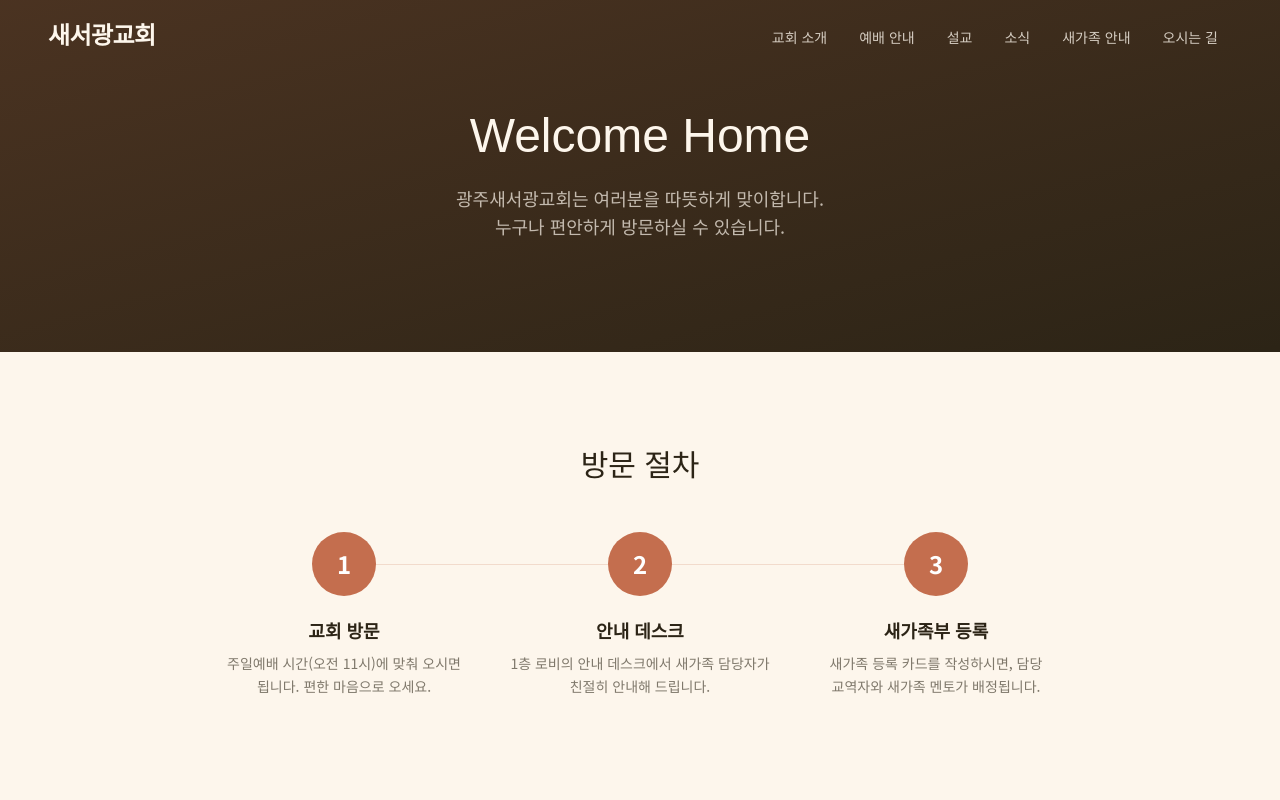
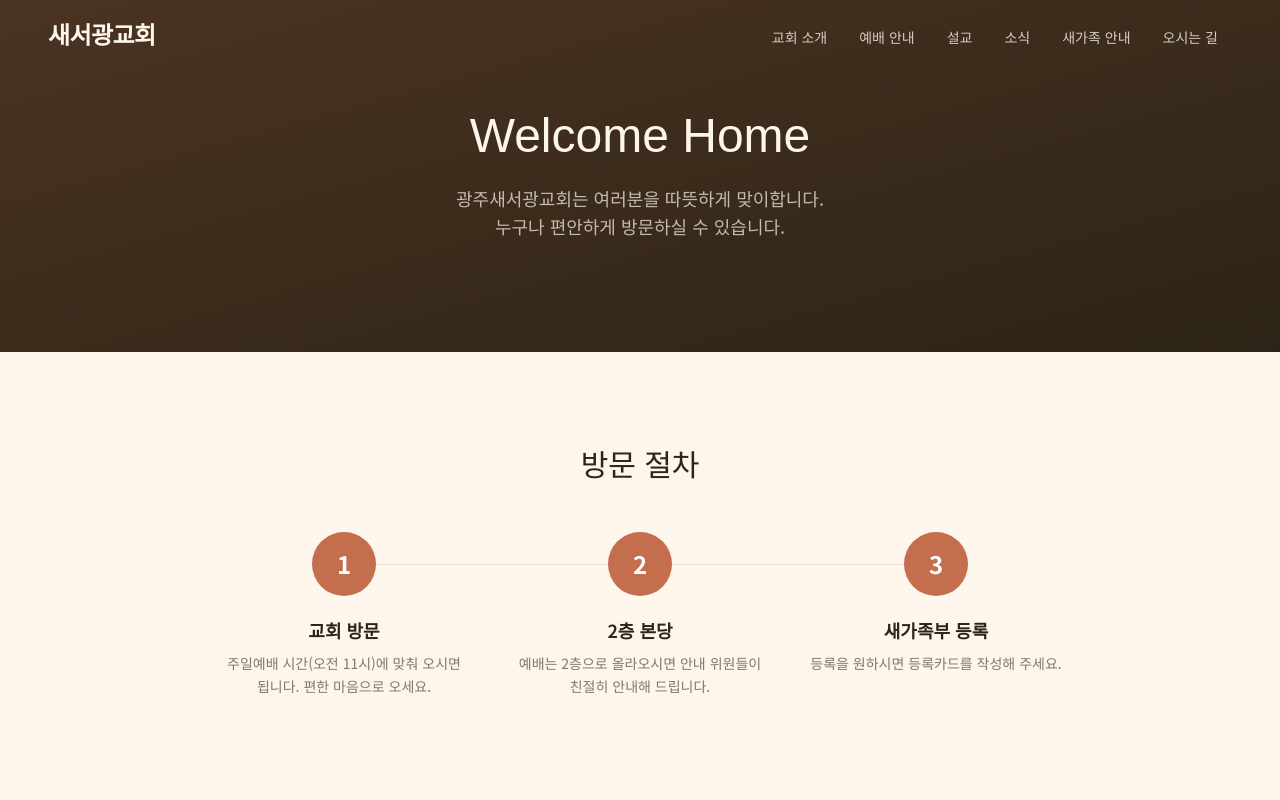
Before and after one commit to kjinho0245-commits/gwangju-seokkwang-church, a Next.js app: page /newcomer in a window 1280 px wide. Shown: the top 800 px of the page. Built offline with nearby package versions, Linux system fonts and the light colour scheme.

Commit message:
Update newcomer page visit steps

```diff
--- a/src/app/newcomer/page.tsx
+++ b/src/app/newcomer/page.tsx
@@ -18,15 +18,15 @@ const steps = [
   },
   {
     number: "2",
-    title: "안내 데스크",
+    title: "2층 본당",
     description:
-      "1층 로비의 안내 데스크에서 새가족 담당자가 친절히 안내해 드립니다.",
+      "예배는 2층으로 올라오시면 안내 위원들이 친절히 안내해 드립니다.",
   },
   {
     number: "3",
     title: "새가족부 등록",
     description:
-      "새가족 등록 카드를 작성하시면, 담당 교역자와 새가족 멘토가 배정됩니다.",
+      "등록을 원하시면 등록카드를 작성해 주세요.",
   },
 ];
 
```
